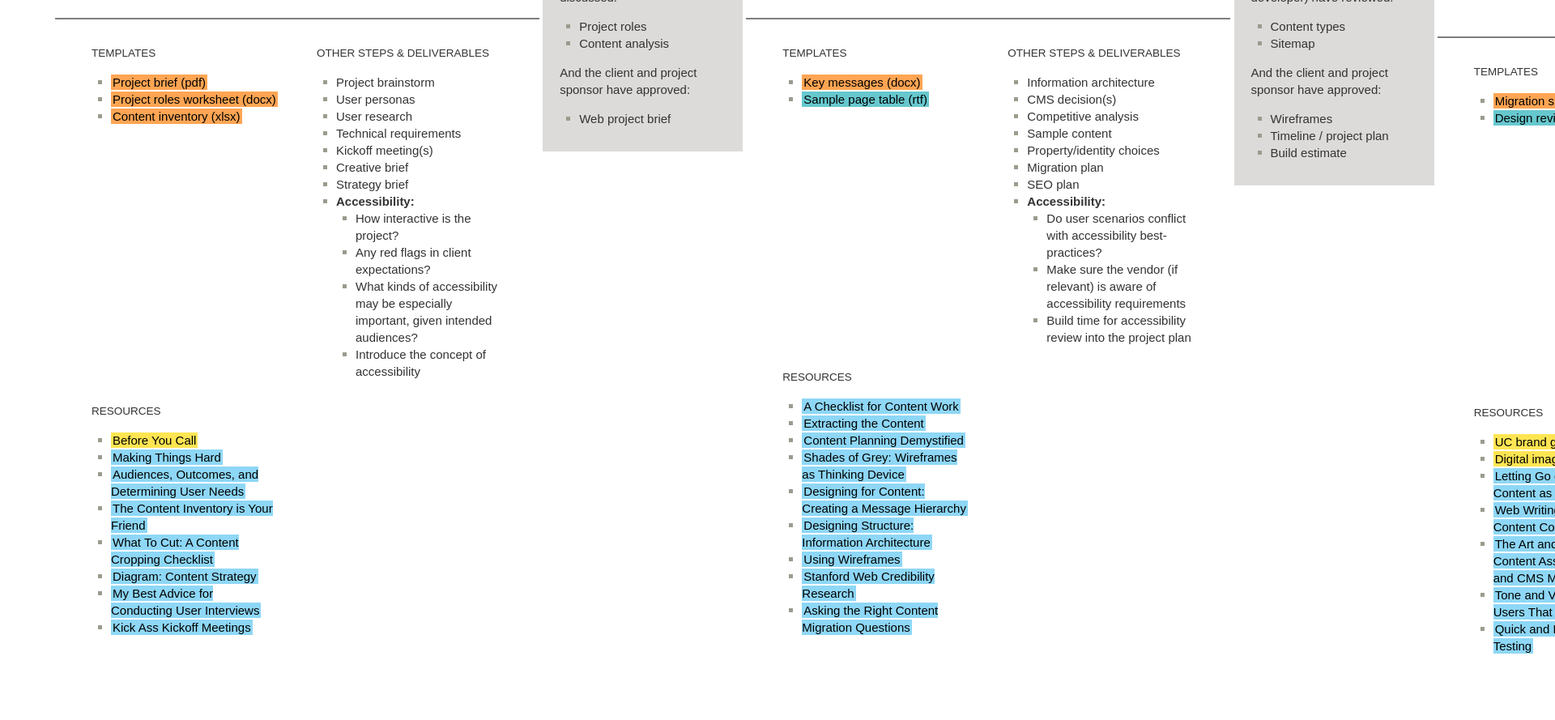
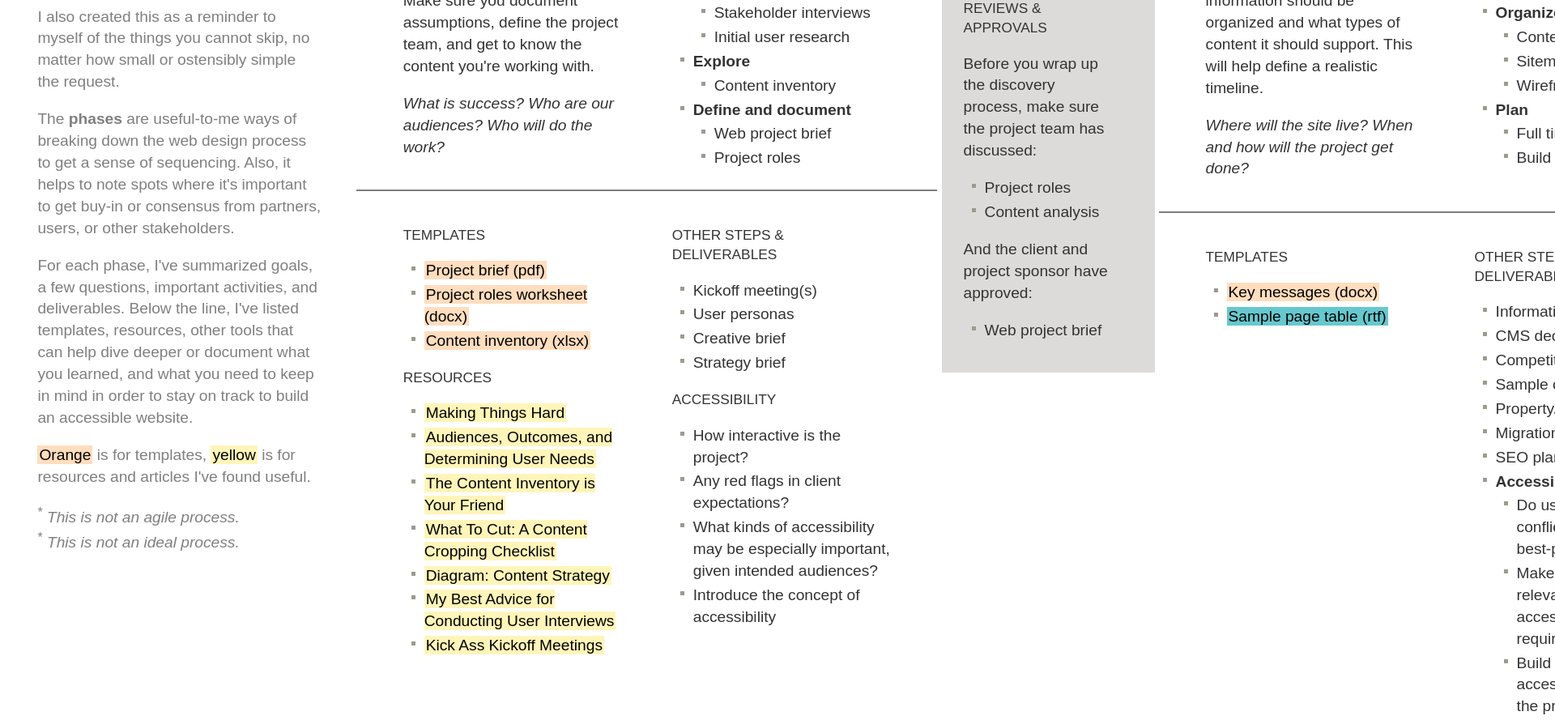
Before and after one commit to coreycaitlin/basic-web-process, a plain HTML site: page index.html in a window 1280 px wide. Shown: the part 357-1246 px from the top of the page at 81% size, 1920 px wide, since content can reach past the window. Before the commit the page ends 1188 px from the top, so only its background shows below. Drawn offline with Linux system fonts and the light colour scheme.

Commit message:
Add an intro, style fixes, un-uc markup and links.

```diff
--- a/index.html
+++ b/index.html
@@ -5,20 +5,21 @@
 	</head>
 	<body>
 		<header>
-			<div class="key">
-				<dl>
-					<dt>Summary:</dt><dd>An overview of the stage and some of the questions that need to get answered during that stage.</dd>
-					<dt>Steps:</dt><dd>Some of the steps, tasks or responsibilities often involved in completing the phase. The most common versions are above the line — a longer list of what the stage may include for some projects.</dd>
-					<dt>Templates:</dt><dd>Starter documents to use for exploration or documentation. The orange ones are UC templates; the teal are external resources.</dd>
-					<dt>Resources:</dt><dd>Articles, sites and other resources that provide context or guidance about completing this stage.</dd>
-				</dl>
+			<h1>A simple process for informational websites<sup>*</sup></h1>
+		</header>
+		<div class="stage intro">
+			<p>I created this to help explain the important steps on both sides of &ldquo;build,&rdquo; and I tried to keep it brief and jargon-free to avoid scaring off partners, stakeholders, and colleagues who were unfamiliar with all that goes into building even the simplest of websites.</p>
+			<p>I also created this as a reminder to myself of the things you cannot skip, no matter how small or ostensibly simple the request.</p>
+			<p>The <strong>phases</strong> are useful-to-me ways of breaking down the web design process to get a sense of sequencing. Also, it helps to note spots where it's important to get buy-in or consensus from partners, users, or other stakeholders.</p>
+			<p>For each phase, I've summarized goals, a few questions, important activities, and deliverables. Below the line, I've listed templates, resources, other tools that can help dive deeper or document what you learned, and what you need to keep in mind in order to stay on track to build an accessible website.</p>
+			<p><a class="template">Orange</a> is for templates, <a class="resource">yellow</a> is for resources and articles I've found useful.</p>
+			<p><sup>*</sup> <em>This is not an agile process.</em><br><sup>*</sup> <em>This is not an ideal process.</em></p>
 		</div>
-		</header>
 		<div class="stage">
 			<h2>Discovery</h2>
 			<div class="stage-summary">
 				<p>Discovery should define the problem and set the project up for success.</p>
-				<p>Make sure you document assumptions, define the project team and get to know the content you're working with.</p>
+				<p>Make sure you document assumptions, define the project team, and get to know the content you're working with.</p>
 				<p><em>What is success? Who are our audiences? Who will do the work?</em></p>
 			</div>
 			<div class="steps">
@@ -31,8 +32,8 @@
 					</li>
 					<li><strong>Listen</strong>
 						<ul>
-							<li>Client surveys</li>
 							<li>Stakeholder interviews</li>
+							<li>Initial user research</li>
 						</ul>
 					</li>
 					<li><strong>Explore</strong>
@@ -52,43 +53,39 @@
 			<div class="templates">
 				<h3>Templates</h3>
 				<ul>
-					<li><a class="uc-template" href="Project_Brief.pdf">Project brief (pdf)</a></li>
-					<li><a class="uc-template" href="roles-worksheet.docx">Project roles worksheet (docx)</a></li>
-					<li><a class="uc-template" href="content-inventory-blank.xlsx">Content inventory (xlsx)</a></li>
+					<li><a class="template" href="Project_Brief.pdf">Project brief (pdf)</a></li>
+					<li><a class="template" href="roles-worksheet.docx">Project roles worksheet (docx)</a></li>
+					<li><a class="template" href="content-inventory-blank.xlsx">Content inventory (xlsx)</a></li>
+				</ul>
+				<h3>Resources</h3>
+				<ul>
+					<li><a class="resource" href="http://thingsthatarebrown.com/blog/2010/06/making-things-hard/">Making Things Hard</a></li>
+					<li><a class="resource" href="http://alistapart.com/articles/audiences-outcomes-and-determining-user-needs/">Audiences, Outcomes, and Determining User Needs</a></li>
+					<li><a class="resource" href="http://blog.braintraffic.com/2009/03/the-content-inventory-is-your-friend/">The Content Inventory is Your Friend</a></li>
+  					<li><a class="resource" href="http://meetcontent.com/blog/what-to-cut-a-content-cropping-checklist/">What To Cut: A Content Cropping Checklist</a></li>
+  					<li><a class="resource" href="http://mmcwatters.com/2010/09/27/content-strategy/">Diagram: Content Strategy</a></li>
+  					<li><a class="resource" href="http://whitneyhess.com/blog/2010/07/07/my-best-advice-for-conducting-user-interviews/">My Best Advice for Conducting User Interviews</a></li>
+					<li><a class="resource" href="http://www.alistapart.com/articles/kick-ass-kickoff-meetings/">Kick Ass Kickoff Meetings</a></li>
 			    </ul>
 			</div>
 			<div class="more-steps">
 			  <h3>Other steps & deliverables</h3>
 			  <ul>
-				<li>Project brainstorm</li>
+					<li>Kickoff meeting(s)</li>
 					<li>User personas</li>
-				<li>User research</li>
-				<li>Technical requirements</li>
-				<li>Kickoff meeting(s)</li>
 					<li>Creative brief</li>
 					<li>Strategy brief</li>
-				<li><strong>Accessibility:</strong>
+			  </ul>
+			  <h3>Accessibility</h3>
 				<ul>
 					<li>How interactive is the project?</li>
 					<li>Any red flags in client expectations?</li>
 					<li>What kinds of accessibility may be especially important, given intended audiences?</li>
 					<li>Introduce the concept of accessibility</li>
 				</ul>
-				</li>
-			  </ul>
 			</div>
 			<div class="resources">
-				<h3>Resources</h3>
-				<ul>
-					<li><a class="uc-resource" href="http://ucop.edu/communications/what-we-do/before-you-call.html">Before You Call</a></li>
-					<li><a class="external-resource" href="http://thingsthatarebrown.com/blog/2010/06/making-things-hard/">Making Things Hard</a></li>
-					<li><a class="external-resource" href="http://alistapart.com/articles/audiences-outcomes-and-determining-user-needs/">Audiences, Outcomes, and Determining User Needs</a></li>
-					<li><a class="external-resource" href="http://blog.braintraffic.com/2009/03/the-content-inventory-is-your-friend/">The Content Inventory is Your Friend</a></li>
-  					<li><a class="external-resource" href="http://meetcontent.com/blog/what-to-cut-a-content-cropping-checklist/">What To Cut: A Content Cropping Checklist</a></li>
-  					<li><a class="external-resource" href="http://mmcwatters.com/2010/09/27/content-strategy/">Diagram: Content Strategy</a></li>
-  					<li><a class="external-resource" href="http://whitneyhess.com/blog/2010/07/07/my-best-advice-for-conducting-user-interviews/">My Best Advice for Conducting User Interviews</a></li>
-					<li><a class="external-resource" href="http://www.alistapart.com/articles/kick-ass-kickoff-meetings/">Kick Ass Kickoff Meetings</a></li>
-			    </ul>
+
 			</div>
 		</div>
 
@@ -140,7 +137,7 @@
 			<div class="templates">
 				<h3>Templates</h3>
 				<ul>
-					<li><a class="uc-template" href="key-messages.docx">Key messages (docx)</a></li>
+					<li><a class="template" href="key-messages.docx">Key messages (docx)</a></li>
 					<li><a class="external-template" href="http://media.24ways.org/2011/annett-baker/page-table.rtf">Sample page table (rtf)</a></li>
 				</ul>
 			</div>
@@ -166,15 +163,15 @@
 			<div class="resources">
 				<h3>Resources</h3>
 				<ul>
-					<li><a class="external-resource" href="http://www.alistapart.com/articles/a-checklist-for-content-work/">A Checklist for Content Work</a></li>
-					<li><a class="external-resource" href="http://24ways.org/2011/extracting-the-content/">Extracting the Content</a></li>
-					<li><a class="external-resource" href="http://24ways.org/2012/content-planning-demystified/">Content Planning Demystified</a></li>
-					<li><a class="external-resource" href="http://ideas.semanticfoundry.com/shades-of-grey-wireframes-as-thinking-device/">Shades of Grey: Wireframes as Thinking Device</a></li>
-					<li><a class="external-resource" href="http://webstandardssherpa.com/reviews/designing-for-content-creating-a-message-hierarchy/">Designing for Content: Creating a Message Hierarchy</a></li>
-					<li><a class="external-resource" href="http://www.slideshare.net/cwodtke/designing-structure-part-ii-information-archtecture">Designing Structure: Information Architecture</a></li>
-					<li><a class="external-resource" href="http://www.strangesystems.net/archives/2005/03/using_wireframe.php">Using Wireframes</a></li>
-					<li><a class="external-resource" href="http://credibility.stanford.edu/guidelines/">Stanford Web Credibility Research</a></li>
-					<li><a class="external-resource" href="http://hobbsontech.com/content/content-handling-process-asking-right-content-migration-questions">Asking the Right Content Migration Questions</a></li>
+					<li><a class="resource" href="http://www.alistapart.com/articles/a-checklist-for-content-work/">A Checklist for Content Work</a></li>
+					<li><a class="resource" href="http://24ways.org/2011/extracting-the-content/">Extracting the Content</a></li>
+					<li><a class="resource" href="http://24ways.org/2012/content-planning-demystified/">Content Planning Demystified</a></li>
+					<li><a class="resource" href="http://ideas.semanticfoundry.com/shades-of-grey-wireframes-as-thinking-device/">Shades of Grey: Wireframes as Thinking Device</a></li>
+					<li><a class="resource" href="http://webstandardssherpa.com/reviews/designing-for-content-creating-a-message-hierarchy/">Designing for Content: Creating a Message Hierarchy</a></li>
+					<li><a class="resource" href="http://www.slideshare.net/cwodtke/designing-structure-part-ii-information-archtecture">Designing Structure: Information Architecture</a></li>
+					<li><a class="resource" href="http://www.strangesystems.net/archives/2005/03/using_wireframe.php">Using Wireframes</a></li>
+					<li><a class="resource" href="http://credibility.stanford.edu/guidelines/">Stanford Web Credibility Research</a></li>
+					<li><a class="resource" href="http://hobbsontech.com/content/content-handling-process-asking-right-content-migration-questions">Asking the Right Content Migration Questions</a></li>
 				</ul>
 			</div>
 		</div>
@@ -230,7 +227,7 @@
 			<div class="templates">
 				<h3>Templates</h3>
 				<ul>
-					<li><a class="uc-template" href="migration-sitemap-blank.xlsx">Migration sitemap (xlsx)</a></li>
+					<li><a class="template" href="migration-sitemap-blank.xlsx">Migration sitemap (xlsx)</a></li>
 					<li><a class="external-template" href="http://iainstitute.org/documents/tools/DesignReviewProcess.doc">Design review process (doc)</a></li>
 				</ul>
 			</div>
@@ -256,13 +253,11 @@
 			<div class="resources">
 				<h3>Resources</h3>
 				<ul>
-					<li><a class="uc-resource" href="http://brand.universityofcalifornia.edu">UC brand guidelines</a></li>
-					<li><a class="uc-resource" href="http://ucop.webdamdb.com/">Digital image repository</a></li>
-					<li><a class="external-resource" href="http://www.redish.net/images/stories/PDF/Redish_Maximus_7_10.pdf">Letting Go of the Words: Content as Conversation (pdf)</a></li>
-					<li><a class="external-resource" href="http://meetcontent.com/blog/web-writing-guidelines-for-content-contributors/">Web Writing Guidelines for Content Contributors</a></li>
-					<li><a class="external-resource" href="http://gadgetopia.com/post/8069">The Art and Practice of Content Assembly: Where IA and CMS Meet</a></li>
-					<li><a class="external-resource" href="http://uxmag.com/articles/tone-and-voice-showing-your-users-that-you-care">Tone and Voice: Showing Your Users That You Care</a></li>
-					<li><a class="external-resource" href="http://www.alistapart.com/articles/quick-and-dirty-remote-user-testing/">Quick and Dirty Remote User Testing</a></li>
+					<li><a class="resource" href="http://www.redish.net/images/stories/PDF/Redish_Maximus_7_10.pdf">Letting Go of the Words: Content as Conversation (pdf)</a></li>
+					<li><a class="resource" href="http://meetcontent.com/blog/web-writing-guidelines-for-content-contributors/">Web Writing Guidelines for Content Contributors</a></li>
+					<li><a class="resource" href="http://gadgetopia.com/post/8069">The Art and Practice of Content Assembly: Where IA and CMS Meet</a></li>
+					<li><a class="resource" href="http://uxmag.com/articles/tone-and-voice-showing-your-users-that-you-care">Tone and Voice: Showing Your Users That You Care</a></li>
+					<li><a class="resource" href="http://www.alistapart.com/articles/quick-and-dirty-remote-user-testing/">Quick and Dirty Remote User Testing</a></li>
 			   </ul>
 			</div>
 		</div>
@@ -311,10 +306,10 @@
 			<div class="templates">
 				<h3>Resources</h3>
 				<ul>
-					<li><a class="external-resource" href="http://content-science.com/expertise/content-quality-checklist">Content quality checklist</a></li>
-					<li><a class="external-resource" href="http://lite.launchlist.net">Launchlist: A Launch Checklist</a></li>
-					<li><a class="external-resource" href="http://www.boxuk.com/upload/website_launch_checklist_v1.pdf">The Ultimate Website Launch Checklist</a></li>
-					<li><a class="external-resource" href="http://www.uxbooth.com/articles/quick-usability-checklist/">Quick Usability Checklist</a></li>
+					<li><a class="resource" href="http://content-science.com/expertise/content-quality-checklist">Content quality checklist</a></li>
+					<li><a class="resource" href="http://lite.launchlist.net">Launchlist: A Launch Checklist</a></li>
+					<li><a class="resource" href="http://www.boxuk.com/upload/website_launch_checklist_v1.pdf">The Ultimate Website Launch Checklist</a></li>
+					<li><a class="resource" href="http://www.uxbooth.com/articles/quick-usability-checklist/">Quick Usability Checklist</a></li>
 				</ul>
 			</div>
 			<div class="more-steps">
@@ -372,25 +367,17 @@
 			<div class="templates">
 				<h3>Resources</h3>
 				<ul>
-					<li><a class="external-resource" href="http://meetcontent.com/blog/tracking-content-goals-with-web-analytics/">Tracking Content Goals with Web Analytics</a></li>
-					<li><a class="external-resource" href="http://wcmshelp.ucsc.edu/index.html">UC Santa Cruz WCMS Help</a></li>
-					<li><a class="external-resource" href="http://www.hannonhill.com/news/blog/index.html">Hannon Hill Team Blog</a></li>
-					<li><a class="external-resource" href="http://www.alistapart.com/articles/redesignrealign/">Good Designers Redesign, Great Designers Realign</a></li>
-					<li><a class="external-resource">Web Content Style Guides tha Don't Suck</a></li>
+					<li><a class="resource" href="http://meetcontent.com/blog/tracking-content-goals-with-web-analytics/">Tracking Content Goals with Web Analytics</a></li>
+					<li><a class="resource" href="http://wcmshelp.ucsc.edu/index.html">UC Santa Cruz WCMS Help</a></li>
+					<li><a class="resource" href="http://www.hannonhill.com/news/blog/index.html">Hannon Hill Team Blog</a></li>
+					<li><a class="resource" href="http://www.alistapart.com/articles/redesignrealign/">Good Designers Redesign, Great Designers Realign</a></li>
+					<li><a class="resource">Web Content Style Guides tha Don't Suck</a></li>
 				</ul>
 			</div>
 			<div class="more-steps"></div>
 		</div>
 
-		<!-- <div class="communications">
-			<h3>Communications resources</h3>
-			<ul>
-				<li><a class="uc-template" href="web-properties-basics-grid.docx">Web properties basics grid (docx)</a></li>
-				<li><a class="uc-resource" href="web-principles.docx">UC web properties principles (docx)</a></li>
-
-			</ul>
-		</div> -->
-		<!-- <div class="more general">
+		<div class="more general">
 			<h3>General resources</h3>
 			<ul>
 				<li><a href="http://contentsmagazine.com/articles/a-content-methodology-primer/">A Content Methodology Primer</a></li>
@@ -398,12 +385,5 @@
 				<li><a href="http://iainstitute.org">IA Institute</a></li>
 			</ul>
 		</div>
-		<div class="more highed">
-			<h3>Higher Education Resources</h3>
-			<ul>
-				<li><a class="external-resource" href="http://onmessage.nd.edu/">University of Notre Dame: On Message</a></li>
-				<li><a class="external-resource" href="http://cwo.ucsd.edu">UC San Diego Campus Web Office</a></li>
-			</ul>
-		</div> -->
 	</body>
 </html>
--- a/style/web-process-style.css
+++ b/style/web-process-style.css
@@ -1,8 +1,8 @@
 body {
-	width: 4500px;
+	width: 7500px;
 	font-family: Arial;
-	padding-left: 4em;
-	font-size: 15px;
+	padding-left: 2em;
+	font-size: 1.2em;
 	line-height: 1.4;
 	color: #333;
 }
@@ -24,8 +24,19 @@ ul {
 
 ul li {
 	background: url(icon_grn_box.gif) no-repeat 0 8px;
-	margin-left: -32px;
 	padding-left: 16px;
+	margin-top: 3px;
+	margin-bottom: 3px;
+	margin-left: -30px;
+}
+
+header {
+}
+
+.intro {
+	width: 350px;
+	margin-right: 2em;
+	color: rgba(0, 0, 0, .5);
 }
 
 .stage {
@@ -36,14 +47,14 @@ ul li {
 }
 
 .stage-summary, .templates, .resources {
-	width: 230px;
+	width: 270px;
 	float: left;
 	padding-right: 2.2em;
 }
 
 .steps, .more-steps {
-	width: 230px;
-	margin-left: 278px;
+	width: 270px;
+	margin-left: 332px;
 	min-height: 160px;
 }
 
@@ -82,23 +93,17 @@ a {
 	padding: 1px 2px;
 }
 
-	a.uc-resource { background-color: rgba(255,229, 82,1); }
-	a.external-resource { background-color: rgba(114,205,244,0.8); }
-	a.uc-template { background-color: rgba(255,143,40,0.8); }
+	a.resource { background-color: rgba(255,229, 82,.4); }
+		a.resource:hover { background-color: rgba(255,229, 82,1); }
+
+	a.template { background-color: rgba(255,143,40,0.3); }
+		a.template:hover { background-color: rgba(255,143,40,0.8); }
+
 	a.external-template { background-color: rgba(0,163,173,0.6) }
-
-a:hover {
-	background-color: transparent;
-	color: #333;
-	text-decoration: underline;
-}
 
 .resources {
 	border-top: none;
 	padding-top: 0;
 	padding-left: 3em;
 	height: auto;
-/*	display: none;	*/
 }
-
-.key { display: none; }
```
Lines whose indentation alone changed are shown as unchanged.
